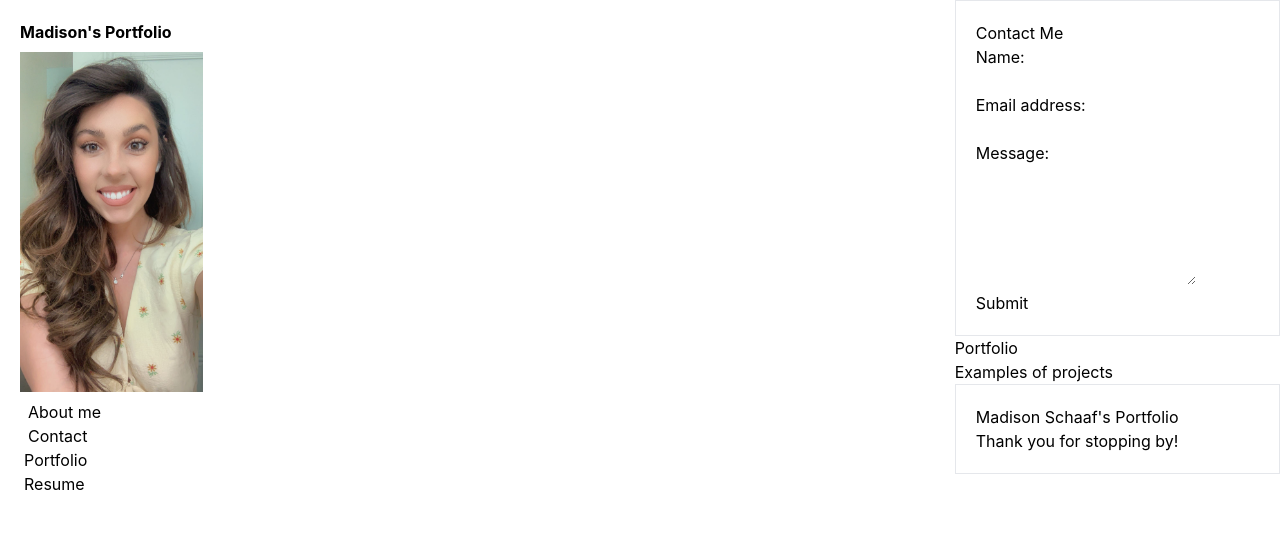
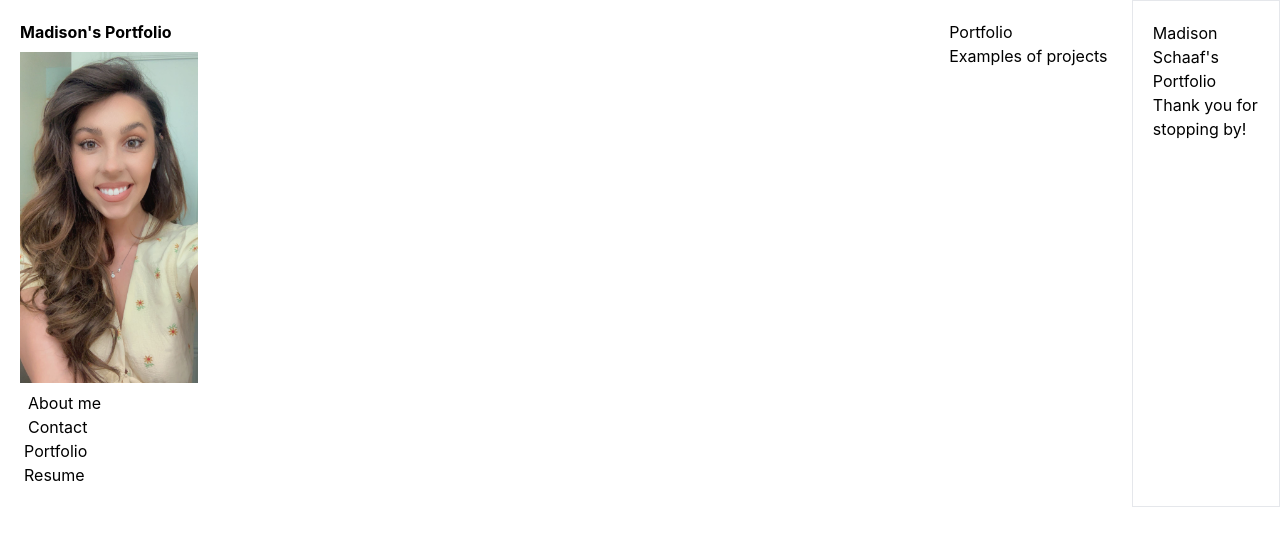
Before and after one commit to mschaaf17/React-Portfolio, a React (Create React App) app: page / in a window 1280 px wide. Shown: the top 546 px of the page. Built offline with nearby package versions, Linux system fonts and the light colour scheme.

Commit message:
each component rendering statements

```diff
--- a/src/App.js
+++ b/src/App.js
@@ -1,7 +1,7 @@
 import React, { useState } from "react";
 import Nav from "./components/Nav";
 import About from "./components/About";
-// import Portfolio from "./components/Portfolio";
+import Portfolio from "./components/Portfolio";
 import Contact from "./components/Contact";
 import Gallery from "./components/Gallery";
 
@@ -13,20 +13,26 @@ function App() {
   ]);
 
   const [currentCategory, setCurrentCategory] = useState(categories[0]);
-
+  const [contactSelected, setContactSelected] =useState(false)
   return (
     <div class="flex">
       <Nav
         categories={categories}
         setCurrentCategory={setCurrentCategory}
         currentCategory={currentCategory}
+        contactSelected={contactSelected}
+        setContactSelected={setContactSelected}
       ></Nav>
-      <main>
-        <div>
-          <Contact></Contact>
+      <main class="flex">
+
+        {!contactSelected ? (
+          <>
           <Gallery currentCategory={currentCategory}></Gallery>
           <About></About>
-        </div>
+          </>
+        ) : (
+          <Contact></Contact>
+        )}
       </main>
     </div>
   );
--- a/src/components/Contact/index.js
+++ b/src/components/Contact/index.js
@@ -1,27 +1,54 @@
-import React from 'react';
+import React, {useState} from 'react';
+
 
 function Contact() {
+    const [formState, setFormState] =useState({name: '', email: '', message: ''})
+    const [errorMessage, setErrorMessage] = useState('')
+    const {name, email, message} =formState
+
+    const handleSubmit = (e) => {
+        e.preventDefault();
+        if(!errorMessage) {
+            console.log('Submit Form', formState)
+        }
+    }
+
+    const handleChange =(e) => {
+        if (!e.target.value.length) {
+            setErrorMessage(`${e.target.name} is required.`);
+          } else {
+            setErrorMessage('');
+          }
+        if (!errorMessage) {
+          setFormState({ ...formState, [e.target.name]: e.target.value });
+          console.log('Handle Form', formState);
+        }
+      };
+
     return(
-        <>
         <section class="border p-5">
         <h1>Contact Me</h1>
-        <form id="contact-form">
+        <form id="contact-form" onSubmit={handleSubmit}>
             <div>
                 <label htmlFor="name">Name:</label>
-                <input type="text" name="name"/>
+                <input type="text" defaultValue={name} onBlur={handleChange} name="name"/>
             </div>
             <div>
                 <label htmlFor='email'>Email address:</label>
-                <input type="email" name="email"/>
+                <input type="email" name="email" defaultValue={email} onBlur={handleChange}/>
             </div>
             <div>
                 <label htmlFor="message">Message:</label>
-                <textarea name="message" rows="5" />
+                <textarea name="message" rows="5" defaultValue={message} onBlur={handleChange}/>
             </div>
+            {errorMessage && (
+                <div>
+                    <p className= "error-text">{errorMessage}</p>
+                </div>
+            )}
             <button type ="submit">Submit</button>
             </form>
         </section>
-        </>
     )
 }
 
--- a/src/components/Gallery/index.js
+++ b/src/components/Gallery/index.js
@@ -3,7 +3,7 @@ import React from 'react';
 function Gallery({currentCategory}) {
   const { name, description } = currentCategory;
   return (
-    <section>
+    <section class="p-5 container">
       <h1>{name}</h1>
       <p>{description}</p>
     </section>
--- a/src/components/Nav/index.js
+++ b/src/components/Nav/index.js
@@ -5,7 +5,10 @@ function Nav(props) {
     const {
       categories = [],
       setCurrentCategory,
+      contactSelected,
       currentCategory,
+      setContactSelected,
+
     } = props
 
     useEffect(() => {
@@ -30,14 +33,14 @@ function Nav(props) {
           <ul className="flex-row">
             <li className="mx-2">
               <a href="#about"
-              // onClick={()=> setContactSelected(false)}
+              onClick={()=> setContactSelected(false)}
               >
                 About me
               </a>
             </li>
-            <li className={"mx-2"}>
+            <li className={`mx-2 ${contactSelected && 'navActive'}`}>
             <span
-            // onClick={() => setContactSelected(true)}
+             onClick={() => setContactSelected(true)}
             >
               Contact
             </span>
@@ -45,14 +48,14 @@ function Nav(props) {
           {categories.map((category) => (
             <li
               className={`mx-1 ${
-                currentCategory.name === category.name && 'navActive'
+                currentCategory.name === category.name && !contactSelected && 'navActive'
                 }`}
               key={category.name}
             >
               <span
                 onClick={() => {
                   setCurrentCategory(category)
-                  // setContactSelected(false)
+                  setContactSelected(false)
                 }}
               >
                 {category.name}
--- a/src/components/Portfolio/index.js
+++ b/src/components/Portfolio/index.js
@@ -1,16 +1,12 @@
 import React from 'react';
 
 function Portfolio() {
-    const currentCategory ={
-        name: ""
-    }
     return(
-        <>
         <div class="border p-5">
-        <h1>Check out some projects!</h1>
+        <h1>Check out some projects!more!</h1>
         <p>Park Advisor</p>
         </div>
-        </>
+
     )
 }
 
```
Also changed, not shown: src/components/Resume/index.js (+13 -0 lines).
